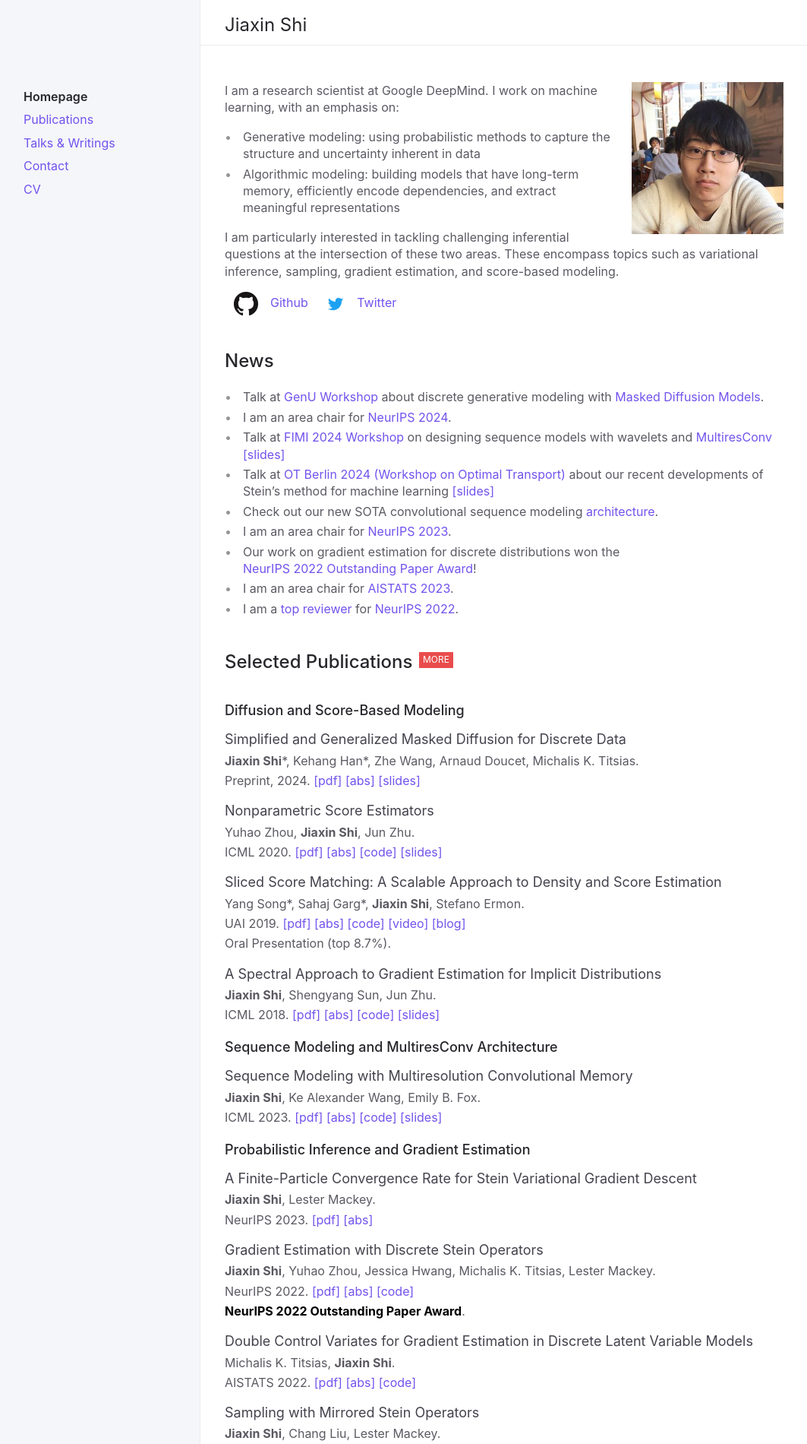
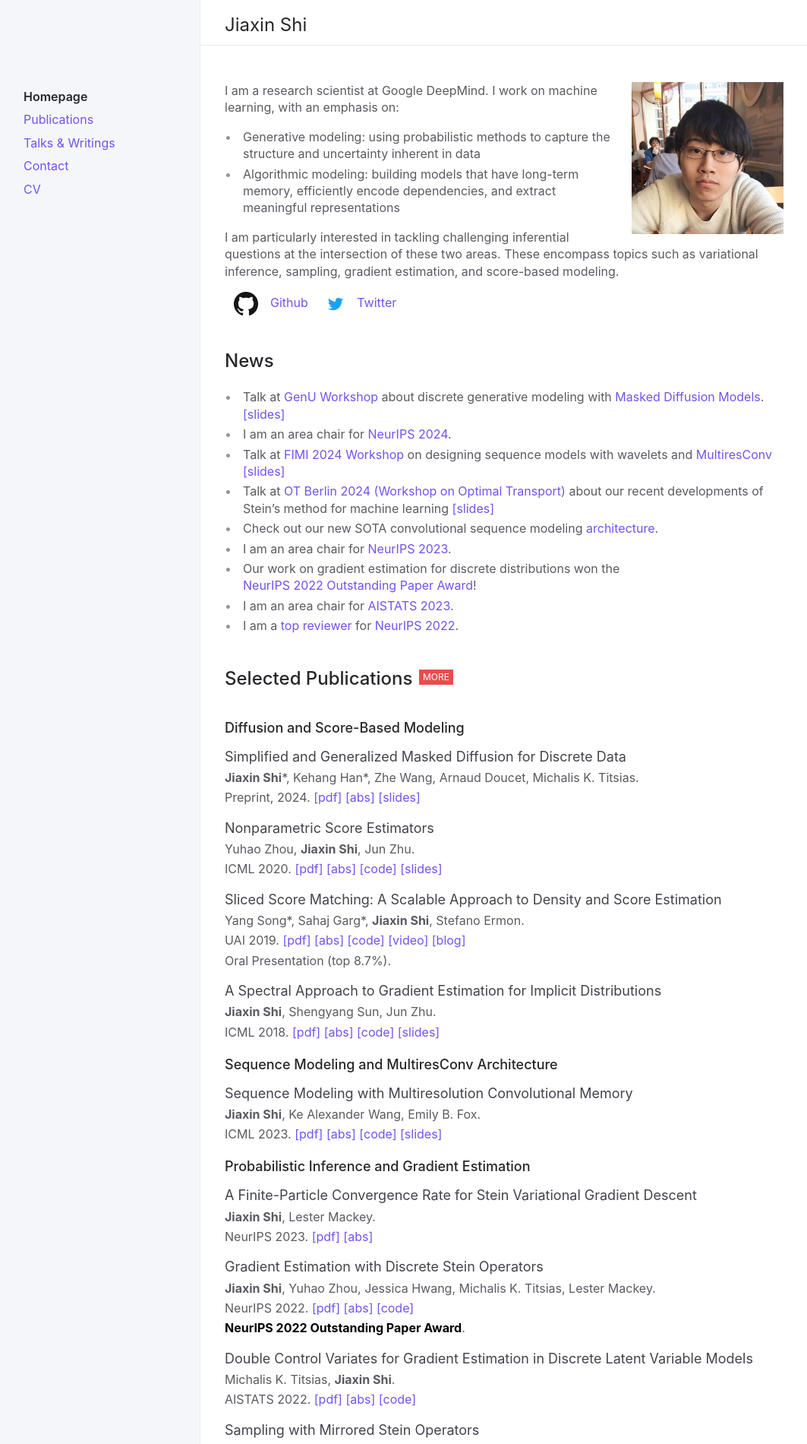
Before and after one commit to thjashin/thjashin.github.io, a Jekyll site: the page built from index.md, in a window 1280 px wide. Shown: the top 1900 px of the page at 76% size, without its empty margins (92-1155 px from the left). Built offline with Jekyll 4.4.1, drawn with Linux system fonts in a browser that asks for light colours.

Commit message:
Update index.md

```diff
--- a/index.md
+++ b/index.md
@@ -38,7 +38,7 @@ I received my B.E. in Computer Science at Tsinghua University.
 ## News
 {: .d-inline-block :}
 
-* Talk at [GenU Workshop](https://genu.ai/2024/) about discrete generative modeling with [Masked Diffusion Models](https://arxiv.org/abs/2406.04329).
+* Talk at [GenU Workshop](https://genu.ai/2024/) about discrete generative modeling with [Masked Diffusion Models](https://arxiv.org/abs/2406.04329). [[slides]](https://github.com/thjashin/talks/jiaxins_md4_genu.pdf)
 * I am an area chair for [NeurIPS 2024](https://neurips.cc/Conferences/2024).
 * Talk at [FIMI 2024 Workshop](https://ismseminar.github.io/fimi2024/) on designing sequence models with wavelets and [MultiresConv](https://arxiv.org/abs/2305.01638)  [[slides]](https://thjashin.github.io/talks/multires-conv-fimi.pdf)
 * Talk at [OT Berlin 2024 (Workshop on Optimal Transport)](https://sites.google.com/corp/view/ot-berlin-2024) about our recent developments of Stein's method for machine learning [[slides]](https://thjashin.github.io/talks/ot-berlin-stein-jiaxins.pdf)
```
